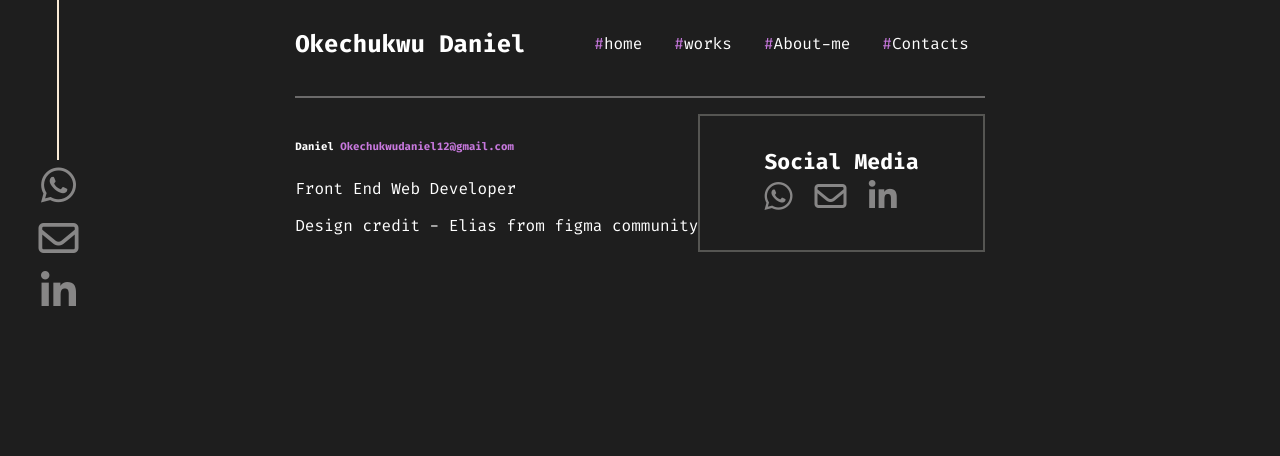
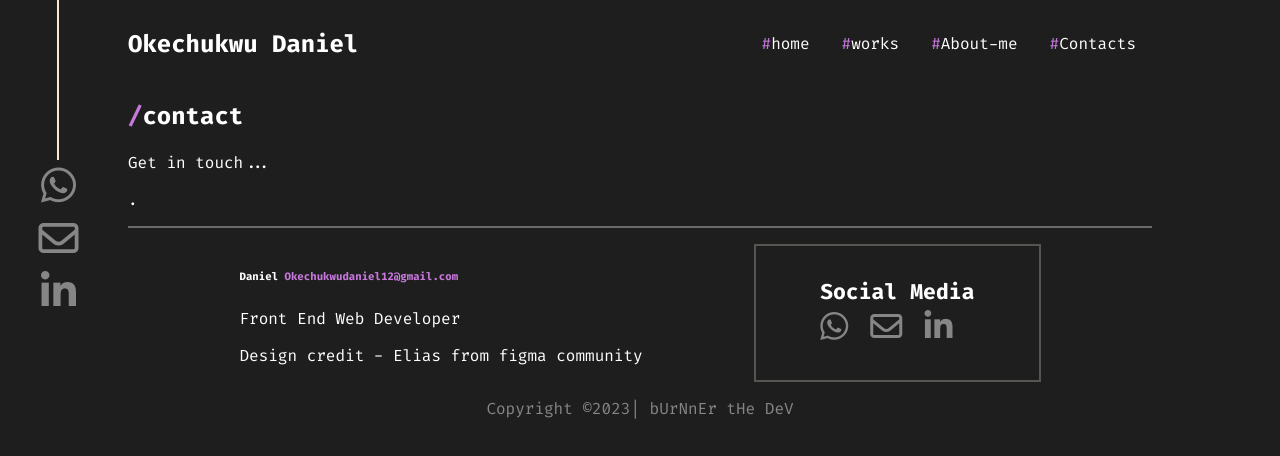
Before and after one commit to Naijabunner/portfolio, a React (Vite) app: page /contact in a window 1280 px wide. Shown: the top 456 px of the page. Built offline with nearby package versions, Linux system fonts and the light colour scheme.

Commit message:
routing done

```diff
--- a/src/App.css
+++ b/src/App.css
@@ -8,7 +8,7 @@ body{
   font-family: 'Fira Code', monospace;
   color: rgb(255, 255, 255);
 }
-.Home{
+.wrapper{
   width: 80vw;
 }
 .navbarwrapper{
@@ -254,6 +254,12 @@ span{
   color: #878686;
   font-size: 5vmin;
 }
+.copyright{
+  display: flex;
+  justify-content: center;
+  font-size: 2vmin;
+  color: #878686;
+}
 
 
 
@@ -262,7 +268,7 @@ span{
   #root{
     width: 80vw;
   }
-  .Home{
+  .wrapper{
     width: 80vw;
   }
   .nav_links li {
--- a/src/components/Navbar.jsx
+++ b/src/components/Navbar.jsx
@@ -8,10 +8,10 @@ const Navbar = () => {
         </div>
         <div className="nav_links">
             <ul>
-                <li><a href=""><span>#</span>home</a></li>
-                <li><a href=""><span>#</span>works</a></li>
-                <li><a href=""><span>#</span>About-me</a></li>
-                <li><a href=""><span>#</span>Contacts</a></li>
+                <li><a href="/"><span>#</span>home</a></li>
+                <li><a href="/projects"><span>#</span>works</a></li>
+                <li><a href="/about"><span>#</span>About-me</a></li>
+                <li><a href="/contact"><span>#</span>Contacts</a></li>
             </ul>
         </div>
     </nav>
--- a/src/components/footer.jsx
+++ b/src/components/footer.jsx
@@ -15,6 +15,8 @@ const Footer = () => {
             </div>
         </div>
     </div>
+    <p  className="copyright">Copyright &copy;2023| bUrNnEr tHe DeV</p>
+
     </> );
 }
 
--- a/src/pages/Home/Homepage.jsx
+++ b/src/pages/Home/Homepage.jsx
@@ -6,7 +6,7 @@ import HomeProjects from "./homeprojects";
 import Quote from "./quote";
 
 const Home = () => {
-    return ( <div className="Home">
+    return ( <div className="wrapper">
         <Hero/>
         <Quote/>
         <HomeProjects/>
--- /dev/null
+++ b/src/pages/Home/Works/About/Contact/aboutme.jsx
@@ -0,0 +1,10 @@
+const Aboutcomp = () => {
+    return ( <div className="wrapper">
+    <div className="header">
+        <h2> <span>/</span>about-me</h2>
+        <p>Who am i?</p>
+    </div>
+</div> );
+}
+
+export default Aboutcomp;
--- /dev/null
+++ b/src/pages/Home/Works/About/Contact/contactme.jsx
@@ -0,0 +1,12 @@
+const Contactcomp = () => {
+    return ( <>
+    <div className="wrapper">
+        <div className="header">
+            <h2> <span>/</span>contact</h2>
+            <p>Get in touch...</p>
+        </div>
+        .
+    </div></> );
+}
+
+export default Contactcomp;
--- /dev/null
+++ b/src/pages/Home/Works/projects.jsx
@@ -0,0 +1,12 @@
+const Projectcomp = () => {
+    return ( <>
+    <div className="wrapper">
+        <div className="header">
+            <h2> <span>/</span>projects</h2>
+            <p>list of my projects</p>
+        </div>
+    </div>
+    </> );
+}
+
+export default Projectcomp;
--- a/src/react-router/app_router.jsx
+++ b/src/react-router/app_router.jsx
@@ -1,11 +1,17 @@
 import { BrowserRouter as Router, Route, Routes } from "react-router-dom";
 import Homepage from "../pages/Home/Homepage";
+import Projectcomp from "../pages/Home/Works/projects";
+import Aboutcomp from "../pages/Home/Works/About/Contact/aboutme";
+import Contactcomp from "../pages/Home/Works/About/Contact/contactme";
 const Routepages = () => {
     return (<>
 
     <Router>
         <Routes>
              <Route path="/" element = {<Homepage/>}/>
+             <Route path="/projects" element = {<Projectcomp/>}/>
+             <Route path="/about" element = {<Aboutcomp/>}/>
+             <Route path="/contact" element = {<Contactcomp/>}/>
         </Routes>
 
     </Router>
```
